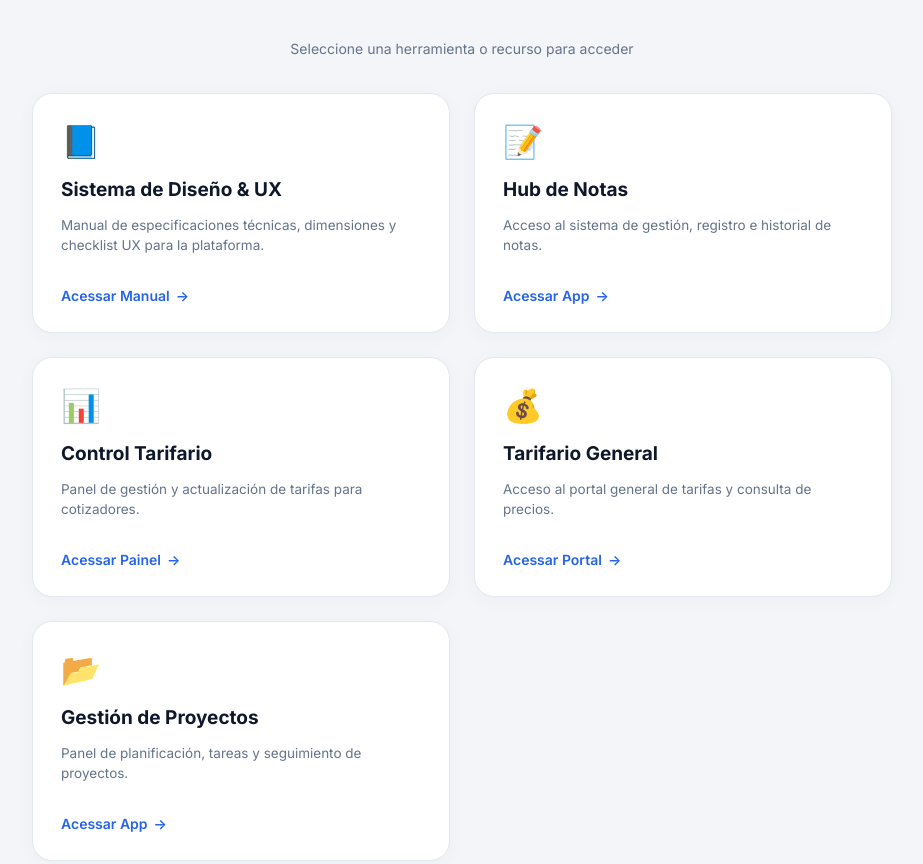
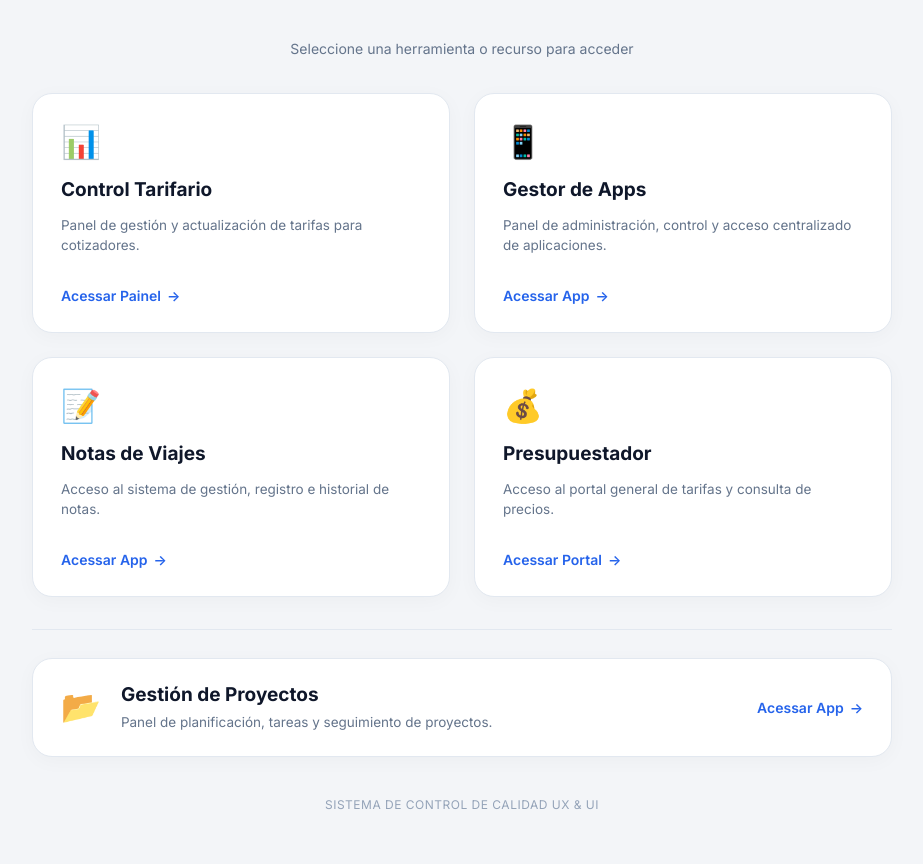
Before and after one commit to marcelperossi-cmd/projetos, a plain HTML site: page index.html in a window 1280 px wide. Shown: the top 864 px of the page, without its empty margins (178-1101 px from the left). Drawn offline with Linux system fonts and the light colour scheme.

Commit message:
index.html

```diff
--- a/index.html
+++ b/index.html
@@ -124,6 +124,46 @@
       gap: 10px;
     }
 
+    /* LINHA DIVISÓRIA E CARD INFERIOR */
+    .section-divider {
+      border: 0;
+      height: 1px;
+      background: var(--border-color);
+      margin: 32px 0 28px 0;
+    }
+
+    .action-btn-wide {
+      min-height: auto;
+    }
+
+    @media (min-width: 641px) {
+      .action-btn-wide {
+        flex-direction: row;
+        align-items: center;
+        justify-content: space-between;
+        padding: 24px 28px;
+      }
+
+      .action-btn-wide > div:first-child {
+        display: flex;
+        align-items: center;
+        gap: 20px;
+        text-align: left;
+      }
+
+      .action-btn-wide .card-icon {
+        margin-bottom: 0;
+      }
+
+      .action-btn-wide .btn-title {
+        margin-bottom: 4px;
+      }
+
+      .action-btn-wide .btn-desc {
+        margin-bottom: 0;
+      }
+    }
+
     /* FOOTER DISCRETO */
     .portal-footer {
       margin-top: 40px;
@@ -141,38 +181,13 @@
   </style>
 </head>
 <body>
-
   <main class="portal-container">
     <header class="portal-header">
       <p>Seleccione una herramienta o recurso para acceder</p>
     </header>
 
     <div class="buttons-container">
-      <!-- CARD 1: MANUAL DE DESIGN -->
-      <a href="sistema-de-diseno.html" class="action-btn">
-        <div>
-          <span class="card-icon">📘</span>
-          <h2 class="btn-title">Sistema de Diseño & UX</h2>
-          <p class="btn-desc">Manual de especificaciones técnicas, dimensiones y checklist UX para la plataforma.</p>
-        </div>
-        <div class="card-action-link">
-          Acessar Manual <span>→</span>
-        </div>
-      </a>
-
-      <!-- CARD 2: HUB DE NOTAS -->
-      <a href="https://script.google.com/a/macros/grandvoyage.com/s/AKfycbwVWhVNL-FycjcULIJ6WjwKg3P0_PV5Kwl2_YWOrqWDe6rkeDqYhOhyQ9b6i8BbMbLM/exec" target="_blank" rel="noopener noreferrer" class="action-btn">
-        <div>
-          <span class="card-icon">📝</span>
-          <h2 class="btn-title">Hub de Notas</h2>
-          <p class="btn-desc">Acceso al sistema de gestión, registro e historial de notas.</p>
-        </div>
-        <div class="card-action-link">
-          Acessar App <span>→</span>
-        </div>
-      </a>
-
-      <!-- CARD 3: CONTROL TARIFARIO -->
+      <!-- 1. CONTROL TARIFARIO -->
       <a href="https://script.google.com/a/macros/grandvoyage.com/s/AKfycbyVNkFQqPDNvUivKdLYLBUVsxxuSqiR1hdfwCpJsWEVZavARs4tL8H0o87il32Wxs3Y/exec" target="_blank" rel="noopener noreferrer" class="action-btn">
         <div>
           <span class="card-icon">📊</span>
@@ -184,24 +199,55 @@
         </div>
       </a>
 
-      <!-- CARD 4: TARIFARIO -->
+      <!-- 2. GESTOR DE APPS -->
+      <a href="https://tinyurl.com/GV-Apps" target="_blank" rel="noopener noreferrer" class="action-btn">
+        <div>
+          <span class="card-icon">📱</span>
+          <h2 class="btn-title">Gestor de Apps</h2>
+          <p class="btn-desc">Panel de administración, control y acceso centralizado de aplicaciones.</p>
+        </div>
+        <div class="card-action-link">
+          Acessar App <span>→</span>
+        </div>
+      </a>
+
+      <!-- 3. NOTAS DE VIAJES -->
+      <a href="https://script.google.com/a/macros/grandvoyage.com/s/AKfycbwVWhVNL-FycjcULIJ6WjwKg3P0_PV5Kwl2_YWOrqWDe6rkeDqYhOhyQ9b6i8BbMbLM/exec" target="_blank" rel="noopener noreferrer" class="action-btn">
+        <div>
+          <span class="card-icon">📝</span>
+          <h2 class="btn-title">Notas de Viajes</h2>
+          <p class="btn-desc">Acceso al sistema de gestión, registro e historial de notas.</p>
+        </div>
+        <div class="card-action-link">
+          Acessar App <span>→</span>
+        </div>
+      </a>
+
+      <!-- 4. PRESUPUESTADOR -->
       <a href="https://tarifario.grandvoyage.com/" target="_blank" rel="noopener noreferrer" class="action-btn">
         <div>
           <span class="card-icon">💰</span>
-          <h2 class="btn-title">Tarifario General</h2>
+          <h2 class="btn-title">Presupuestador</h2>
           <p class="btn-desc">Acceso al portal general de tarifas y consulta de precios.</p>
         </div>
         <div class="card-action-link">
           Acessar Portal <span>→</span>
         </div>
       </a>
+    </div>
 
-      <!-- CARD 5: GESTIÓN DE PROYECTOS -->
-      <a href="https://script.google.com/a/macros/grandvoyage.com/s/AKfycbz4DWGmxMCKx6XOc8Goa6P0PBl9Iv3XijBAmRvqjLLzecUHfCsGC9XLi85BpiuxWTm2TQ/exec" target="_blank" rel="noopener noreferrer" class="action-btn">
+    <!-- LINHA DIVISÓRIA -->
+    <hr class="section-divider">
+
+    <!-- 5. GESTIÓN DE PROYECTOS (SEPARADO) -->
+    <div class="bottom-container">
+      <a href="https://script.google.com/a/macros/grandvoyage.com/s/AKfycbz4DWGmxMCKx6XOc8Goa6P0PBl9Iv3XijBAmRvqjLLzecUHfCsGC9XLi85BpiuxWTm2TQ/exec" target="_blank" rel="noopener noreferrer" class="action-btn action-btn-wide">
         <div>
           <span class="card-icon">📂</span>
-          <h2 class="btn-title">Gestión de Proyectos</h2>
-          <p class="btn-desc">Panel de planificación, tareas y seguimiento de proyectos.</p>
+          <div>
+            <h2 class="btn-title">Gestión de Proyectos</h2>
+            <p class="btn-desc">Panel de planificación, tareas y seguimiento de proyectos.</p>
+          </div>
         </div>
         <div class="card-action-link">
           Acessar App <span>→</span>
```
